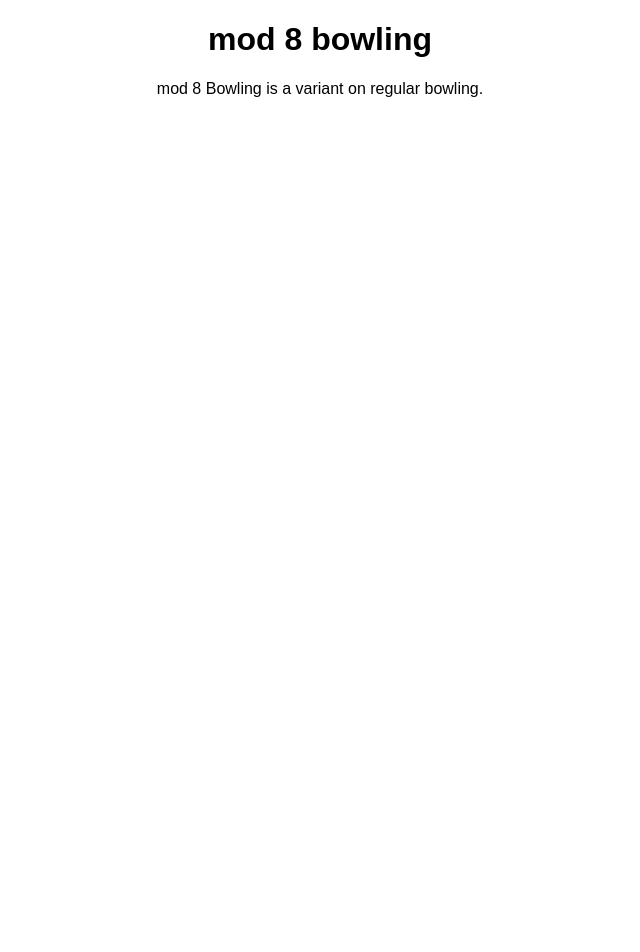
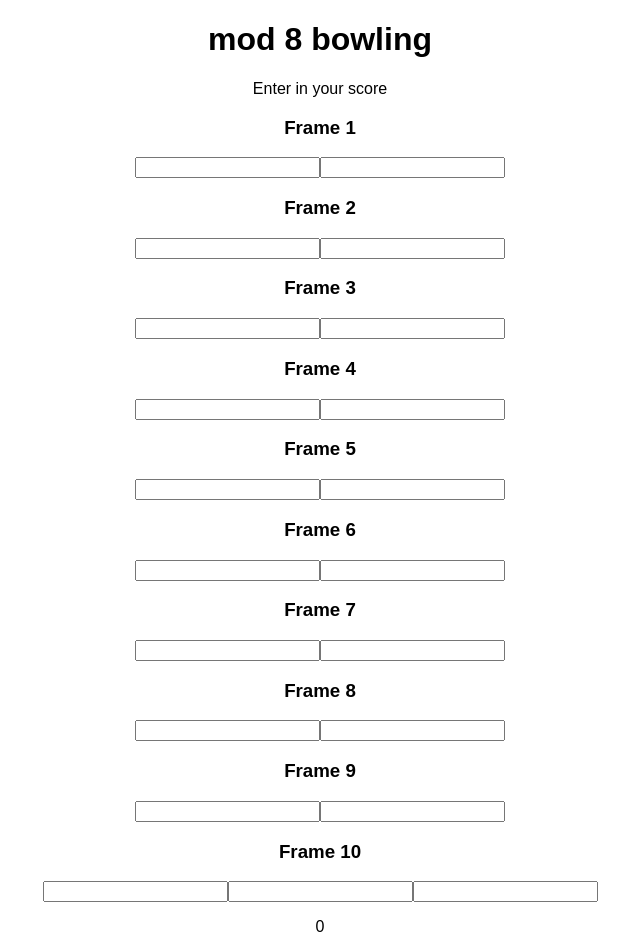
Before and after one commit to troywiegand/mod8bowling, a React (Create React App) app: page /score in a window 1280 px wide. Before the commit this address led to /about. Shown: the top 952 px of the page, without its empty margins (320-960 px from the left). Before the commit the page ends 800 px from the top, so only its background shows below. Built offline with nearby package versions, Linux system fonts and the light colour scheme.

Commit message:
Add Score Page which as of current just adds total between all frames

```diff
--- a/src/About.js
+++ b/src/About.js
@@ -15,8 +15,13 @@ class About extends Component {
     </p>
 
         <br />
+        <p> If you would like to see your score:
+           <NavLink to={"/score"}>
+             Click Here
+            </NavLink>
+        </p>
+    </center>
 
-    </center>
       </div>
 
     );
--- a/src/App.js
+++ b/src/App.js
@@ -2,6 +2,7 @@ import React, { Component } from 'react';
 import {Route , Switch, Redirect} from 'react-router-dom'
 
 import About from './About'
+import Score from './Score'
 
 class App extends Component {
 constructor()
@@ -18,6 +19,10 @@ render(){
             component={About}
             />
             <Route
+            path='/score'
+            component={Score}
+            />
+            <Route
             render={()=>{
                 return(
                     <Redirect to='/about'/>
--- /dev/null
+++ b/src/Score.js
@@ -0,0 +1,148 @@
+import React, { Component } from 'react';
+
+class Score extends Component {
+
+ constructor(){
+     super()
+    this.state={
+            score: 0,
+            frames: {
+                f1t1:0, f1t2:0, f2t1:0, f2t2:0, f3t1:0, f3t2:0,
+                f4t1:0, f4t2:0, f5t1:0, f5t2:0, f6t1:0, f6t2:0,
+                f7t1:0, f7t2:0, f8t1:0, f8t2:0, f9t1:0, f9t2:0,
+                f10t1:0, f10t2:0, f10t3:0,
+            }
+                }
+ }
+
+ handleChange = (ev) =>{
+     const tempFrames= {...this.state.frames}
+     const frameName=ev.target.name
+     tempFrames[frameName]=Number(ev.target.value)
+    this.setState({frames: tempFrames},   this.updateScore)
+
+ }
+
+ updateScore = () =>{
+     let score = 0
+Object.keys(this.state.frames).map((f)=>{
+
+    score+=this.state.frames[f]
+
+})
+this.setState({score})
+ }
+
+    render() {
+      return (
+        <div className="About">
+      <center><h1>mod 8 bowling</h1>
+      <p>
+         Enter in your score
+      </p>
+
+      <form>
+          <h3>Frame 1</h3>
+<input name="f1t1" type="number"
+onChange={this.handleChange}
+value={this.state.frames.name} />
+<input name="f1t2" type="number"
+onChange={this.handleChange}
+value={this.state.frames.name}/>
+        <h3>Frame 2</h3>
+<input name="f2t1" type="number"
+onChange={this.handleChange}
+value={this.state.frames.name}/>
+<input name="f2t2" type="number"
+onChange={this.handleChange}
+value={this.state.frames.name}/>
+        <h3>Frame 3</h3>
+
+<input name="f3t1" type="number"
+onChange={this.handleChange}
+value={this.state.frames.name}/>
+<input name="f3t2" type="number"
+onChange={this.handleChange}
+value={this.state.frames.name}/>
+        <h3>Frame 4</h3>
+
+<input name="f4t1" type="number"
+onChange={this.handleChange}
+value={this.state.frames.name}/>
+<input name="f4t2" type="number"
+onChange={this.handleChange}
+value={this.state.frames.name}/>
+        <h3>Frame 5</h3>
+
+<input name="f5t1" type="number"
+onChange={this.handleChange}
+value={this.state.frames.name}/>
+<input name="f5t2" type="number"
+onChange={this.handleChange}
+value={this.state.frames.name}/>
+        <h3>Frame 6</h3>
+
+<input name="f6t1" type="number"
+onChange={this.handleChange}
+value={this.state.frames.name}/>
+<input name="f6t2" type="number"
+onChange={this.handleChange}
+value={this.state.frames.name}/>
+        <h3>Frame 7</h3>
+
+<input name="f7t1" type="number"
+onChange={this.handleChange}
+value={this.state.frames.name}/>
+<input name="f7t2" type="number"
+onChange={this.handleChange}
+value={this.state.frames.name}/>
+        <h3>Frame 8</h3>
+
+<input name="f8t1" type="number"
+onChange={this.handleChange}
+value={this.state.frames.name}/>
+<input name="f8t2" type="number"
+onChange={this.handleChange}
+value={this.state.frames.name}/>
+        <h3>Frame 9</h3>
+
+<input name="f9t1" type="number"
+onChange={this.handleChange}
+value={this.state.frames.name}/>
+<input name="f9t2" type="number"
+onChange={this.handleChange}
+value={this.state.frames.name} />
+        <h3>Frame 10</h3>
+
+<input name="f10t1" type="number"
+onChange={this.handleChange}
+value={this.state.frames.name}/>
+<input name="f10t2" type="number"
+onChange={this.handleChange}
+value={this.state.frames.name}/>
+<input name="f10t3" type="number"
+onChange={this.handleChange}
+value={this.state.frames.name}/>
+      </form>
+
+      <p className="score">
+        {this.state.score}
+      </p>
+
+          <br />
+
+      </center>
+        </div>
+
+      );
+    }
+
+
+  }
+
+
+
+
+
+
+  export default Score;
```
